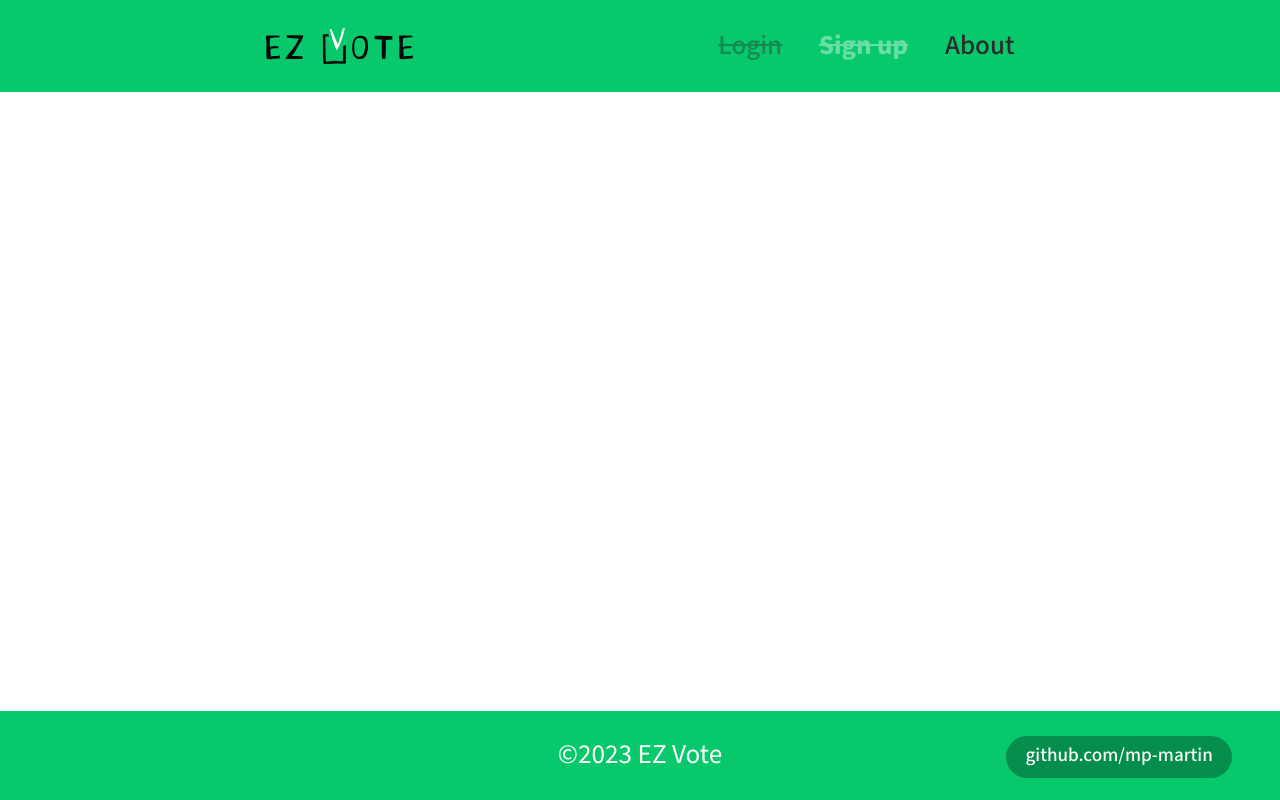
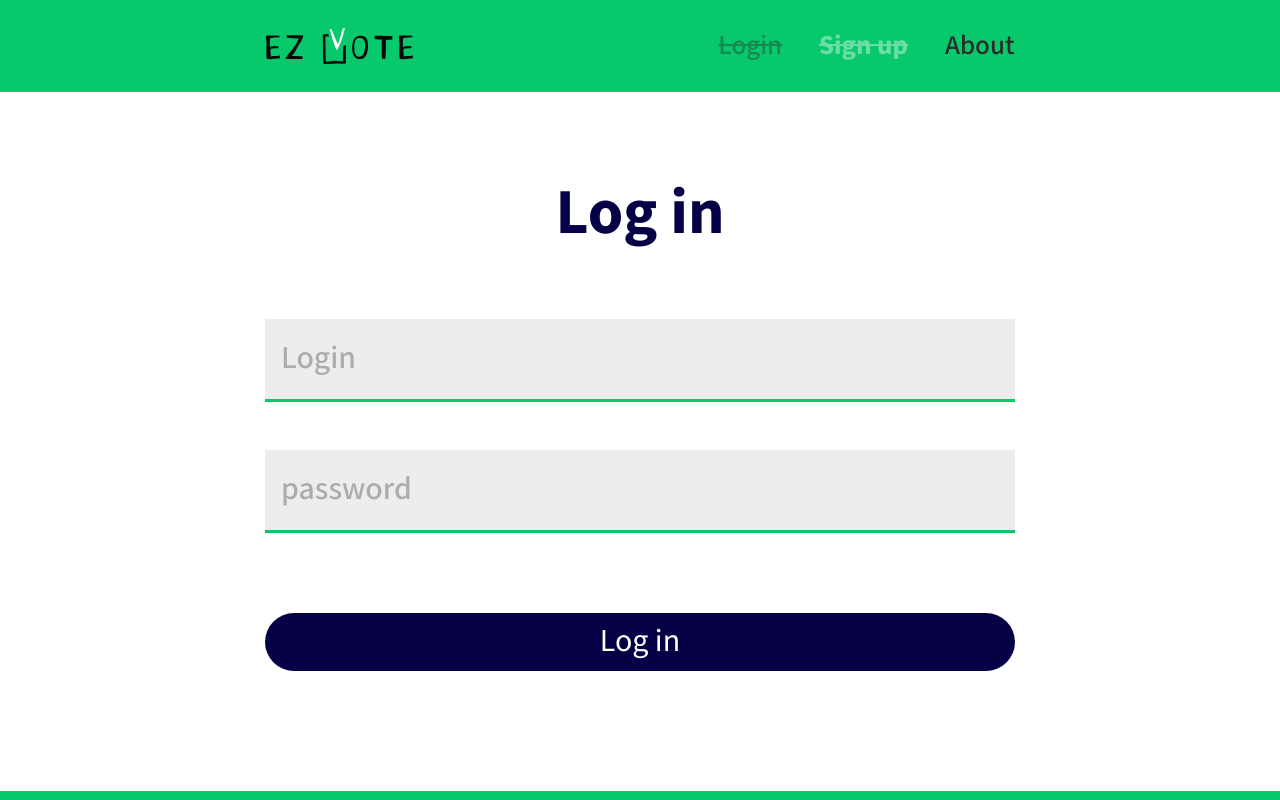
Before and after one commit to mp-martin/ez-vote-front, a React (Create React App) app: page /login in a window 1280 px wide. Built offline with nearby package versions, Linux system fonts and the light colour scheme; no server answers.

Commit message:
login, dashboard components

```diff
--- a/src/App.tsx
+++ b/src/App.tsx
@@ -10,25 +10,30 @@ import { Route, Routes } from 'react-router-dom'
 import { Message } from './components/common/Message/Message'
 import { MessageContext } from './contexts/message.context'
 import { UserContextProvider } from './contexts/user.context'
+import { Login } from './components/Login/Login'
+import { Dashboard } from './components/Dashboard/Dashboard'
 
 const App = (): JSX.Element => {
   const [showMessage, setShowMessage] = useState(false)
   const [messageContent, setMessageContent] = useState('')
+
   return (
         <div className='App'>
             <UserContextProvider>
                 <MessageContext.Provider value={{ showMessage, setShowMessage, setMessageContent }}>
-                    <Header/>
+                    <Dashboard><Header/>
                         <Routes>
                             <Route path='/' element={<Main/>}/>
                             <Route path='/addpoll' element={<AddPoll/>}/>
                             <Route path='/poll/:id' element={<PollToFill/>}/>
                             <Route path='/poll/:id/results' element={<PollResults/>}/>
+                            <Route path='/login' element={<Login/>}/>
+                            <Route path='/:whatever' element={<Main/>}/>
                         </Routes>
                         <Footer/>
                         {showMessage && <Message content={messageContent} onClose={() => {
                           setShowMessage(false)
-                    }}/>}
+                        }}/>}</Dashboard>
                 </MessageContext.Provider>
             </UserContextProvider>
         </div>
--- /dev/null
+++ b/src/components/Dashboard/Dashboard.tsx
@@ -0,0 +1,10 @@
+import React, { type PropsWithChildren, useEffect } from 'react'
+import { useAuth } from '../../hooks/use.auth'
+
+export const Dashboard = ({ children }: PropsWithChildren) => {
+  const { isLoggedIn } = useAuth()
+  useEffect(() => {
+    isLoggedIn()
+  }, [])
+  return <>{ children }</>
+}
--- /dev/null
+++ b/src/components/Login/Login.tsx
@@ -0,0 +1,77 @@
+import React, { useState } from 'react'
+import '../AddPoll/AddPoll.css'
+import { useAuth } from '../../hooks/use.auth'
+import { Button } from '../common/Button/Button'
+import { useForm } from 'react-hook-form'
+import { defaultValues, type LoginValidation, resolver } from './login-validation'
+import { apiUrl } from '../../config/api'
+import { Spinner } from '../common/Spinner/Spinner'
+import { type AuthPositiveResponse } from 'types'
+
+export const Login = (): JSX.Element => {
+  const [loading, setLoading] = useState(false)
+  const [loginSuccess, setLoginSuccess] = useState(false)
+
+  const { saveToken, user } = useAuth()
+
+  const { ...methods } = useForm<LoginValidation>({
+    resolver,
+    defaultValues
+  })
+
+  const logIn = async (data: LoginValidation) => {
+    setLoading(true)
+    try {
+      const res = await fetch(`${apiUrl}/user/login`, {
+        method: 'POST',
+        headers: {
+          'Content-Type': 'application/json'
+        },
+        body: JSON.stringify(data)
+      })
+
+      const resJson = (await res.json()) as AuthPositiveResponse
+      saveToken(resJson)
+      setLoginSuccess(true)
+    } catch (e) {
+      throw new Error(e as any)
+    } finally {
+      setLoading(false)
+    }
+  }
+  if (loading) {
+    return <Spinner/>
+  }
+
+  if (loginSuccess) {
+    return <h1> logged in successfully as {user?.userLogin}</h1>
+  }
+  return (
+        <div className='addPoll__container'><h1>Log in</h1>
+
+            <form onSubmit={methods.handleSubmit(logIn)}>
+                <input
+                    type="text"
+                    {...methods.register('userLogin')}
+                    placeholder="Login"
+                    style={methods.formState.errors.userLogin != null ? { backgroundColor: '#ffd1d1' } : {}}
+                    minLength={1}/>
+                <input
+                    type="text"
+                    {...methods.register('userPassword')}
+                    placeholder="password"
+                    style={methods.formState.errors.userPassword != null ? { backgroundColor: '#ffd1d1' } : {}}
+                    minLength={1}/>
+
+                <Button
+                    text={'Log in'}
+                    roundness={99}
+                    disabled={false}
+                    size={2}
+                    color={'var(--color-title)'}
+                    width={100}/>
+            </form>
+
+        </div>
+  )
+}
--- /dev/null
+++ b/src/components/Login/login-validation.tsx
@@ -0,0 +1,17 @@
+import { yupResolver } from '@hookform/resolvers/yup'
+import * as yup from 'yup'
+
+export interface LoginValidation {
+  userLogin: string
+  userPassword: string
+}
+
+export const defaultValues = {
+  userLogin: '',
+  userPassword: ''
+}
+
+export const resolver = yupResolver(yup.object().shape({
+  userLogin: yup.string().required(),
+  userPassword: yup.string().required()
+}))
--- a/src/contexts/user.context.tsx
+++ b/src/contexts/user.context.tsx
@@ -7,8 +7,8 @@ import React, {
 } from 'react'
 
 interface User {
-  userId: string | null
-  userLogin: string | null
+  userId: string
+  userLogin: string
 }
 
 interface ManageUser {
@@ -18,8 +18,8 @@ interface ManageUser {
 
 export const UserContext = createContext<ManageUser>({
   user: {
-    userId: null,
-    userLogin: null
+    userId: '',
+    userLogin: ''
   },
   setUser: () => {
   }
@@ -27,7 +27,7 @@ export const UserContext = createContext<ManageUser>({
 })
 
 export const UserContextProvider = (props: PropsWithChildren) => {
-  const [user, setUser] = useState<User | null>({ userId: null, userLogin: null })
+  const [user, setUser] = useState<User | null>({ userId: '', userLogin: '' })
   return (
         <UserContext.Provider
             value={{ user, setUser }}
```
Lines whose indentation alone changed are shown as unchanged.
